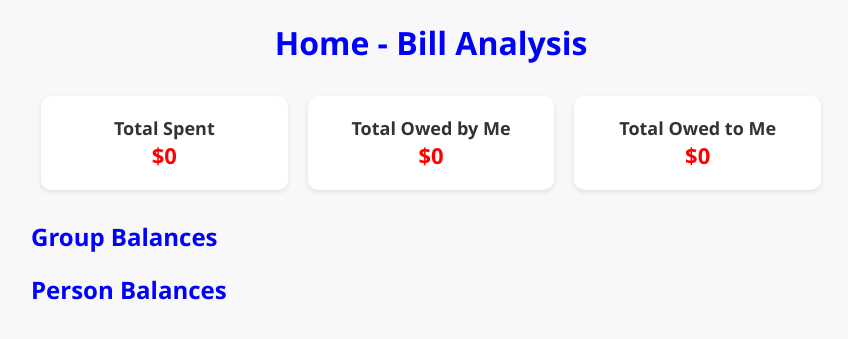
After one commit to naman-ranka/1066-hackathon-backend, a Django app: page / in a window 1280 px wide. The commit adds this page. Shown: the top 339 px of the page, without its empty margins (209-1057 px from the left). Run offline with Django 5.2, Linux system fonts and the light colour scheme; data that the repository does not hold is empty.

Commit message:
added dash

```diff
--- a/billSplitBackend/urls.py
+++ b/billSplitBackend/urls.py
@@ -22,4 +22,5 @@ urlpatterns = [
     path('admin/', admin.site.urls),
     path('api/', include('bills.urls')),
     path('api/', include('llm.urls')),
+    path('', include('dashboards.urls')),
 ]
--- /dev/null
+++ b/dashboards/templates/dashboards/home.html
@@ -0,0 +1,104 @@
+{% load static %}
+<!DOCTYPE html>
+<html>
+<head>
+    <title>Home - Bill Analysis</title>
+    <style>
+        body {
+            margin: 0;
+            padding: 0;
+            font-family: "Segoe UI", Tahoma, Geneva, Verdana, sans-serif;
+            background-color: #F8F8FA;
+            color: blue;
+        }
+        .card-container {
+            display: flex;
+            justify-content: space-around;
+            margin: 20px auto;
+            max-width: 800px;
+        }
+        .card {
+            background-color: #FFFFFF;
+            color: #333333;
+            border: none;
+            border-radius: 10px;
+            padding: 20px;
+            text-align: center;
+            margin: 10px;
+            width: 30%;
+            box-shadow: 0 2px 5px rgba(0,0,0,0.1);
+        }
+        .card-title {
+            font-size: 18px;
+            font-weight: bold;
+        }
+        .card-value {
+            color: red;
+            font-size: 22px;
+            font-weight: bold;
+        }
+        .overview-container {
+            margin: 20px auto;
+            max-width: 800px;
+        }
+        .overview-title {
+            font-size: 24px;
+            font-weight: bold;
+            margin-bottom: 10px;
+        }
+        .overview-list {
+            list-style-type: none;
+            padding: 0;
+        }
+        .overview-item {
+            background-color: #fff;
+            padding: 10px;
+            margin-bottom: 10px;
+            border-radius: 5px;
+            box-shadow: 0 2px 5px rgba(0,0,0,0.1);
+        }
+        .group-item {
+            background-color: #e0f7fa;
+        }
+        .person-item {
+            background-color: #ffe0b2;
+        }
+    </style>
+</head>
+<body>
+    <h1 style="text-align: center;">Home - Bill Analysis</h1>
+
+    <div class="card-container">
+        <div class="card">
+            <div class="card-title">Total Spent</div>
+            <div class="card-value">${{ total_spent }}</div>
+        </div>
+        <div class="card">
+            <div class="card-title">Total Owed by Me</div>
+            <div class="card-value">${{ total_owed_by_user }}</div>
+        </div>
+        <div class="card">
+            <div class="card-title">Total Owed to Me</div>
+            <div class="card-value">${{ total_owed_to_user }}</div>
+        </div>
+    </div>
+
+    <div class="overview-container">
+        <div class="overview-title">Group Balances</div>
+        <ul class="overview-list">
+            {% for group in group_balances %}
+                <li class="overview-item">{{ group.name }}: ${{ group.total }}</li>
+            {% endfor %}
+        </ul>
+    </div>
+
+    <div class="overview-container">
+        <div class="overview-title">Person Balances</div>
+        <ul class="overview-list">
+            {% for person in person_balances %}
+                <li class="overview-item">{{ person.name }} - Paid: ${{ person.total_paid }}, Owed: ${{ person.total_owed }}</li>
+            {% endfor %}
+        </ul>
+    </div>
+</body>
+</html>
--- a/dashboards/urls.py
+++ b/dashboards/urls.py
@@ -4,5 +4,6 @@ from . import views
 app_name = 'dashboards'
 
 urlpatterns = [
-    path('', views.dashboard, name='dashboard'),
+    path('', views.home, name='home'),
+    path('dashboard/', views.dashboard, name='dashboard'),
 ]
--- a/dashboards/views.py
+++ b/dashboards/views.py
@@ -1,96 +1,226 @@
 from django.shortcuts import render
-from bills.models import Bill, Item
 from django.db.models import Sum
+from django.db.models.functions import TruncMonth, TruncWeek, TruncYear
 import plotly.graph_objs as go
 from plotly.utils import PlotlyJSONEncoder
 import json
-from django.db.models.functions import TruncMonth, TruncWeek, TruncYear
+
+# Assuming you have models Bill and Item in bills/models.py
+from bills.models import Bill, Participant, Item
 
 def dashboard(request):
+    """
+    A dashboard view that displays:
+    - Monthly, weekly, yearly spending (line charts)
+    - Top items by spending (pie chart)
+    - Category/Store spending (bar or donut chart, as an example)
+    - Some summary cards for quick stats
+    """
+
+    # -----------------------------
+    # 1. GET & AGGREGATE THE DATA
+    # -----------------------------
+
     # Monthly Spending
-    monthly_spending = Bill.objects.annotate(
-        period=TruncMonth('date')
-    ).values('period').annotate(
-        total=Sum('total_amount')
-    ).order_by('period')
+    monthly_spending = (
+        Bill.objects
+        .annotate(period=TruncMonth('date'))
+        .values('period')
+        .annotate(total=Sum('total_amount'))
+        .order_by('period')
+    )
 
     # Weekly Spending
-    weekly_spending = Bill.objects.annotate(
-        period=TruncWeek('date')
-    ).values('period').annotate(
-        total=Sum('total_amount')
-    ).order_by('period')
+    weekly_spending = (
+        Bill.objects
+        .annotate(period=TruncWeek('date'))
+        .values('period')
+        .annotate(total=Sum('total_amount'))
+        .order_by('period')
+    )
 
     # Yearly Spending
-    yearly_spending = Bill.objects.annotate(
-        period=TruncYear('date')
-    ).values('period').annotate(
-        total=Sum('total_amount')
-    ).order_by('period')
+    yearly_spending = (
+        Bill.objects
+        .annotate(period=TruncYear('date'))
+        .values('period')
+        .annotate(total=Sum('total_amount'))
+        .order_by('period')
+    )
 
-    # Item Level Visualization
-    item_spending = Item.objects.values('name').annotate(
-        total=Sum('price')
-    ).order_by('-total')[:10]
+    # Item-level spending (Top 10)
+    item_spending = (
+        Item.objects
+        .values('name')
+        .annotate(total=Sum('price'))
+        .order_by('-total')[:10]
+    )
 
-    # Calculate total spent and top spent item for each filter
-    total_spent_monthly = monthly_spending.aggregate(total=Sum('total'))['total']
-    total_spent_weekly = weekly_spending.aggregate(total=Sum('total'))['total']
-    total_spent_yearly = yearly_spending.aggregate(total=Sum('total'))['total']
+    # Category-level or store-level spending (example).
+    # Adjust field names to match your models (e.g., "name" or "store_name").
+    # If you don’t have categories, you can skip or adapt this part.
+    category_spending = (
+        Item.objects
+        .values('name')  # or 'store_name'
+        .annotate(total=Sum('price'))
+        .order_by('-total')[:5]  # top 5 categories or stores
+    )
 
-    top_spent_item_monthly = item_spending.first()
-    top_spent_item_weekly = item_spending.first()
+    # Calculate totals
+    total_spent_monthly = monthly_spending.aggregate(total=Sum('total'))['total'] or 0
+    total_spent_weekly = weekly_spending.aggregate(total=Sum('total'))['total'] or 0
+    total_spent_yearly = yearly_spending.aggregate(total=Sum('total'))['total'] or 0
+
+    # For the "top spent item" or "most expensive item"
+    top_spent_item_monthly = item_spending.first()  # Just reusing the same top 10 list for demo
+    top_spent_item_weekly = item_spending.first()   # Typically you'd filter by date range
     top_spent_item_yearly = item_spending.first()
 
-    # Convert the plots to JSON
-    monthly_series_plot = json.dumps({'data': [go.Scatter(
-        x=[entry['period'] for entry in monthly_spending],
-        y=[float(entry['total']) for entry in monthly_spending],
-        mode='lines+markers'
-    )], 'layout': go.Layout(
-        title='Monthly Spending',
-        xaxis={'title': 'Month'},
-        yaxis={'title': 'Total Amount ($)'}
-    )}, cls=PlotlyJSONEncoder)
+    # ---------------------------------------
+    # 2. CREATE PLOTLY CHARTS (as JSON)
+    # ---------------------------------------
 
-    weekly_series_plot = json.dumps({'data': [go.Scatter(
-        x=[entry['period'] for entry in weekly_spending],
-        y=[float(entry['total']) for entry in weekly_spending],
-        mode='lines+markers'
-    )], 'layout': go.Layout(
-        title='Weekly Spending',
-        xaxis={'title': 'Week'},
-        yaxis={'title': 'Total Amount ($)'}
-    )}, cls=PlotlyJSONEncoder)
+    # A. Monthly line chart
+    monthly_series_plot = json.dumps({
+        'data': [
+            go.Scatter(
+                x=[entry['period'] for entry in monthly_spending],
+                y=[float(entry['total']) for entry in monthly_spending],
+                mode='lines+markers',
+                line=dict(color='blue'),
+                marker=dict(size=6)
+            )
+        ],
+        'layout': go.Layout(
+            title='Monthly Spending',
+            xaxis={'title': 'Month'},
+            yaxis={'title': 'Total ($)'},
+            paper_bgcolor='rgba(0,0,0,0)',  # Transparent for a modern look
+            plot_bgcolor='rgba(0,0,0,0)'
+        )
+    }, cls=PlotlyJSONEncoder)
 
-    yearly_series_plot = json.dumps({'data': [go.Scatter(
-        x=[entry['period'] for entry in yearly_spending],
-        y=[float(entry['total']) for entry in yearly_spending],
-        mode='lines+markers'
-    )], 'layout': go.Layout(
-        title='Yearly Spending',
-        xaxis={'title': 'Year'},
-        yaxis={'title': 'Total Amount ($)'}
-    )}, cls=PlotlyJSONEncoder)
+    # B. Weekly line chart
+    weekly_series_plot = json.dumps({
+        'data': [
+            go.Scatter(
+                x=[entry['period'] for entry in weekly_spending],
+                y=[float(entry['total']) for entry in weekly_spending],
+                mode='lines+markers',
+                line=dict(color='green'),
+                marker=dict(size=6)
+            )
+        ],
+        'layout': go.Layout(
+            title='Weekly Spending',
+            xaxis={'title': 'Week'},
+            yaxis={'title': 'Total ($)'},
+            paper_bgcolor='rgba(0,0,0,0)',
+            plot_bgcolor='rgba(0,0,0,0)'
+        )
+    }, cls=PlotlyJSONEncoder)
 
-    item_pie_plot = json.dumps({'data': [go.Pie(
-        labels=[item['name'] for item in item_spending],
-        values=[float(item['total']) for item in item_spending]
-    )], 'layout': go.Layout(
-        title='Top 10 Items by Spending'
-    )}, cls=PlotlyJSONEncoder)
+    # C. Yearly line chart
+    yearly_series_plot = json.dumps({
+        'data': [
+            go.Scatter(
+                x=[entry['period'] for entry in yearly_spending],
+                y=[float(entry['total']) for entry in yearly_spending],
+                mode='lines+markers',
+                line=dict(color='purple'),
+                marker=dict(size=6)
+            )
+        ],
+        'layout': go.Layout(
+            title='Yearly Spending',
+            xaxis={'title': 'Year'},
+            yaxis={'title': 'Total ($)'},
+            paper_bgcolor='rgba(0,0,0,0)',
+            plot_bgcolor='rgba(0,0,0,0)'
+        )
+    }, cls=PlotlyJSONEncoder)
 
+    # D. Top 10 Items (Pie Chart)
+    item_pie_plot = json.dumps({
+        'data': [
+            go.Pie(
+                labels=[item['name'] for item in item_spending],
+                values=[float(item['total']) for item in item_spending],
+                hole=0.3,  # donut chart style
+                textinfo='value+percent',
+                marker=dict(line=dict(color='#000000', width=2))
+            )
+        ],
+        'layout': go.Layout(
+            title='Top 10 Items by Spending',
+            paper_bgcolor='rgba(0,0,0,0)'
+        )
+    }, cls=PlotlyJSONEncoder)
+
+    # E. Category/Store Spending (Bar or Donut)
+    category_bar_plot = json.dumps({
+        'data': [
+            go.Bar(
+                x=[cat['name'] for cat in category_spending],
+                y=[float(cat['total']) for cat in category_spending],
+                marker=dict(color='rgba(222,45,38,0.8)')
+            )
+        ],
+        'layout': go.Layout(
+            title='Top 5 Categories (or Stores)',
+            xaxis={'title': 'Category'},
+            yaxis={'title': 'Total ($)'},
+            paper_bgcolor='rgba(0,0,0,0)',
+            plot_bgcolor='rgba(0,0,0,0)'
+        )
+    }, cls=PlotlyJSONEncoder)
+
+    # ---------------------------------------
+    # 3. PASS EVERYTHING TO THE TEMPLATE
+    # ---------------------------------------
     context = {
         'monthly_series_plot': monthly_series_plot,
         'weekly_series_plot': weekly_series_plot,
         'yearly_series_plot': yearly_series_plot,
         'item_pie_plot': item_pie_plot,
+        'category_bar_plot': category_bar_plot,
+
         'total_spent_monthly': total_spent_monthly,
         'total_spent_weekly': total_spent_weekly,
         'total_spent_yearly': total_spent_yearly,
+
         'top_spent_item_monthly': top_spent_item_monthly,
         'top_spent_item_weekly': top_spent_item_weekly,
         'top_spent_item_yearly': top_spent_item_yearly
     }
 
     return render(request, 'dashboards/dashboard.html', context)
+
+def home(request):
+    # Calculate total spent
+    total_spent = Bill.objects.aggregate(total=Sum('total_amount'))['total'] or 0
+
+    # Calculate total owed by the user
+    total_owed_by_user = Participant.objects.aggregate(total=Sum('amount_owed'))['total'] or 0
+
+    # Calculate total owed to the user
+    total_owed_to_user = Participant.objects.aggregate(total=Sum('amount_paid'))['total'] or 0
+
+    # Group-wise balances
+    group_balances = Bill.objects.values('name').annotate(total=Sum('total_amount'))
+
+    # Person-wise balances
+    person_balances = Participant.objects.values('name').annotate(
+        total_paid=Sum('amount_paid'),
+        total_owed=Sum('amount_owed')
+    )
+
+    context = {
+        'total_spent': total_spent,
+        'total_owed_by_user': total_owed_by_user,
+        'total_owed_to_user': total_owed_to_user,
+        'group_balances': group_balances,
+        'person_balances': person_balances,
+    }
+
+    return render(request, 'dashboards/home.html', context)
```
Also changed, not shown: dashboards/from django.py (added, +32 -0 lines), dashboards/templates/dashboards/dashboard.html (+158 -59 lines), test_images/spliwise_balance_overview.jpeg (added).
